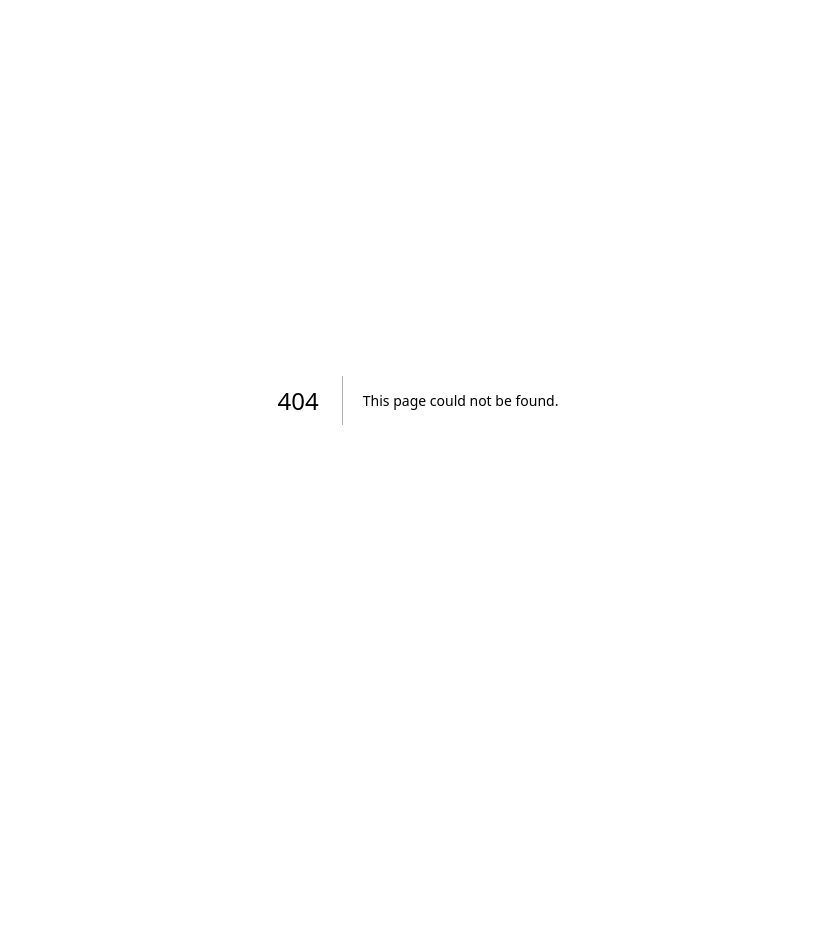
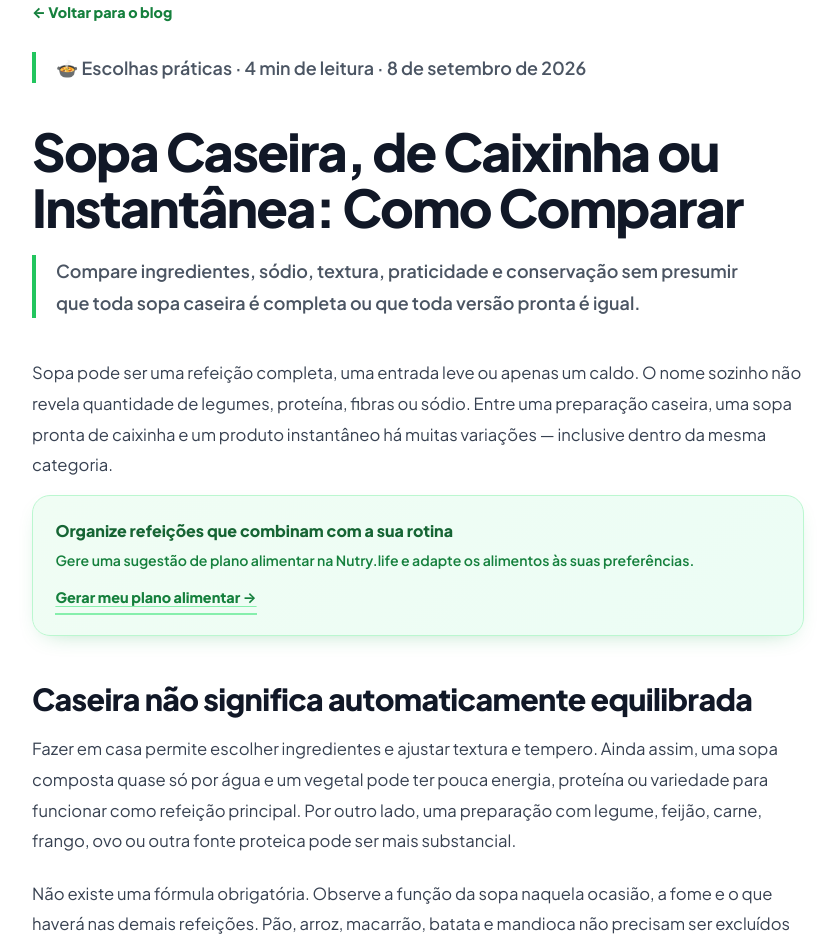
Before and after one commit to elevanceseguros/Nutri, a Next.js app: page /blog/sopa-caseira-caixinha-instantanea-comparar in a window 1280 px wide. Before the commit this address had no page. Shown: the top 946 px of the page, without its empty margins (222-1057 px from the left). Before the commit the page ends 800 px from the top, so only its background shows below. Built offline with nearby package versions, Linux system fonts and the light colour scheme.

Commit message:
Publica artigo de 08/09 sobre tipos de sopa

```diff
--- /dev/null
+++ b/src/app/blog/sopa-caseira-caixinha-instantanea-comparar/page.tsx
@@ -0,0 +1,87 @@
+import type { Metadata } from "next";
+import Link from "next/link";
+import styles from "../../page.module.css";
+
+const title = "Sopa Caseira, de Caixinha ou Instantânea: Como Comparar";
+const description = "Compare ingredientes, sódio, textura, praticidade e conservação sem presumir que toda sopa caseira é completa ou que toda versão pronta é igual.";
+const url = "https://www.nutry.life/blog/sopa-caseira-caixinha-instantanea-comparar";
+export const metadata: Metadata = {
+  title: `${title} | Nutry.life`, description,
+  alternates: { canonical: url },
+  openGraph: { title, description, type: "article", url, publishedTime: "2026-09-08", modifiedTime: "2026-09-08" },
+};
+const jsonLd = {
+  "@context": "https://schema.org", "@type": "Article", headline: title, description,
+  datePublished: "2026-09-08", dateModified: "2026-09-08", mainEntityOfPage: url,
+  publisher: { "@type": "Organization", name: "Nutry.life", url: "https://www.nutry.life" },
+};
+export default function Post() {
+  return (
+    <main className={styles.postContainer}>
+      <script type="application/ld+json" dangerouslySetInnerHTML={{ __html: JSON.stringify(jsonLd) }} />
+      <Link href="/blog" className={styles.backToBlog} data-nav="back-to-blog">← Voltar para o blog</Link>
+      <article>
+        <header>
+          <p className={styles.postExcerpt}>🍲 Escolhas práticas · 4 min de leitura · 8 de setembro de 2026</p>
+          <h1 className={styles.postTitle}>{title}</h1>
+          <p className={styles.postExcerpt}>{description}</p>
+        </header>
+        <div className={styles.postContent}>
+          <p>Sopa pode ser uma refeição completa, uma entrada leve ou apenas um caldo. O nome sozinho não revela quantidade de legumes, proteína, fibras ou sódio. Entre uma preparação caseira, uma sopa pronta de caixinha e um produto instantâneo há muitas variações — inclusive dentro da mesma categoria.</p>
+          <div className={styles.articleCtaTop} data-cta="top">
+            <div><strong>Organize refeições que combinam com a sua rotina</strong>
+              <p>Gere uma sugestão de plano alimentar na Nutry.life e adapte os alimentos às suas preferências.</p>
+              <Link href="/" className={styles.articleCtaLink}>Gerar meu plano alimentar →</Link>
+            </div>
+          </div>
+          <h2>Caseira não significa automaticamente equilibrada</h2>
+          <p>Fazer em casa permite escolher ingredientes e ajustar textura e tempero. Ainda assim, uma sopa composta quase só por água e um vegetal pode ter pouca energia, proteína ou variedade para funcionar como refeição principal. Por outro lado, uma preparação com legume, feijão, carne, frango, ovo ou outra fonte proteica pode ser mais substancial.</p>
+          <p>Não existe uma fórmula obrigatória. Observe a função da sopa naquela ocasião, a fome e o que haverá nas demais refeições. Pão, arroz, macarrão, batata e mandioca não precisam ser excluídos por estarem dentro ou ao lado do prato.</p>
+          <h2>Caixinha, lata e pacote não são a mesma coisa</h2>
+          <p>Sopas prontas para aquecer podem trazer legumes visíveis e diferentes concentrações. Misturas em pó precisam de água e tendem a usar ingredientes desidratados. Macarrões instantâneos com caldo formam outra categoria de produto. Comparar apenas a palavra “sopa” cria uma equivalência que o rótulo não confirma.</p>
+          <p>Veja a lista de ingredientes, o rendimento depois do preparo e a tabela nutricional. Produtos com embalagem parecida podem ter composições, porções e instruções bastante diferentes.</p>
+          <h2>Como comparar o sódio corretamente</h2>
+          <p>A Anvisa exige a declaração da informação nutricional e estabelece regras para a rotulagem frontal. Para comparar dois produtos, use a coluna por 100 g ou 100 ml e verifique se os dois estão na mesma condição: pronto para consumo ou pó antes do preparo.</p>
+          <p>Depois, traduza isso para o que realmente será servido. Se a embalagem contém duas porções e você consome tudo, o valor total não é o mesmo declarado para uma porção. Caldos, queijos, carnes processadas e temperos adicionados em casa também entram na soma da receita.</p>
+          <h2>“Tem legumes” pode significar quantidades muito diferentes</h2>
+          <p>A imagem da embalagem não informa a proporção de cada ingrediente. Na lista, os componentes aparecem em ordem decrescente de quantidade. Purês, amidos e farinhas podem engrossar a sopa; isso não é necessariamente um problema, mas ajuda a entender por que a textura cremosa não prova que há muitos vegetais.</p>
+          <p>Se deseja uma refeição com pedaços e mais variedade, é possível complementar uma sopa pronta com legumes congelados, feijão já cozido, frango desfiado ou outro alimento disponível. A praticidade pode ser ponto de partida, não precisa ser motivo para classificar a refeição como “boa” ou “ruim”.</p>
+          <h2>Sopa sustenta menos porque é líquida?</h2>
+          <p>A saciedade depende de volume, composição, textura, quantidade e contexto. Um caldo coado costuma ser diferente de uma sopa espessa com alimentos em pedaços. Mastigação, fibras, proteína e energia total podem mudar a experiência, mas não existe garantia universal de quanto tempo a fome levará para voltar.</p>
+          <p>Quem percebe fome logo depois pode observar se a preparação tinha apenas caldo, se a quantidade foi pequena ou se faltavam componentes que normalmente tornam suas refeições mais satisfatórias.</p>
+          <h2>Como guardar sopa com segurança</h2>
+          <ol>
+            <li>Não deixe a panela esfriando por horas em temperatura ambiente.</li>
+            <li>Divida grandes volumes em recipientes menores para favorecer resfriamento.</li>
+            <li>Mantenha refrigerada em recipiente fechado e respeite o prazo adequado aos ingredientes usados.</li>
+            <li>Ao congelar, deixe espaço para expansão e identifique o conteúdo e a data.</li>
+            <li>Reaqueça a porção até ficar bem quente e evite repetir ciclos de aquecimento do lote inteiro.</li>
+          </ol>
+          <p>Batata, macarrão, creme de leite e alguns legumes podem mudar de textura depois do congelamento. Isso afeta qualidade sensorial, não significa automaticamente que o alimento ficou inseguro.</p>
+          <h2>Roteiro rápido para escolher</h2>
+          <ul>
+            <li>Quero entrada, lanche ou refeição principal?</li>
+            <li>Quais ingredientes aparecem primeiro na lista?</li>
+            <li>A tabela descreve o produto pronto ou o pó?</li>
+            <li>Quantas porções existem na embalagem?</li>
+            <li>Há fonte de proteína e alimentos em pedaços?</li>
+            <li>O sódio e os ingredientes fazem sentido no conjunto do dia?</li>
+            <li>Consigo complementar ou preparar uma quantidade maior para congelar?</li>
+          </ul>
+          <p>Leia também: <Link href="/blog/como-ler-rotulo-de-alimentos">como ler o rótulo dos alimentos</Link> · <Link href="/blog/temperos-prontos-naturais-sodio-como-comparar">como comparar temperos e sódio</Link>.</p>
+          <section className={styles.premiumBanner} data-cta="final">
+            <div className={styles.premiumHeader}><h2>Planeje refeições práticas sem depender de regras rígidas</h2>
+              <p>Gere uma sugestão de plano alimentar, adapte preparações e horários às suas preferências e busque orientação profissional quando precisar de uma estratégia individual.</p>
+            </div>
+            <Link href="/" className={styles.premiumBtn}>Gerar meu plano alimentar</Link>
+          </section>
+          <Link href="/blog" className={styles.backToBlog} data-nav="back-to-all-articles">← Voltar para todos os artigos</Link>
+        </div>
+      </article>
+      <footer className={styles.footer}>
+        <p>Este conteúdo é educativo e não substitui avaliação de nutricionista ou médico. Necessidades, restrições alimentares, alergias e condições de saúde exigem orientação individual.</p>
+        <p>Fontes e referências: <a href="https://www.gov.br/anvisa/pt-br/assuntos/alimentos/rotulagem" target="_blank" rel="noopener noreferrer">Anvisa — rotulagem de alimentos</a> · <a href="https://www.gov.br/anvisa/pt-br/assuntos/alimentos/rotulagem/rotulagem-nutricional" target="_blank" rel="noopener noreferrer">Anvisa — rotulagem nutricional</a> · <a href="https://www.gov.br/saude/pt-br/assuntos/saude-brasil/publicacoes-para-promocao-a-saude/guia_alimentar_populacao_brasileira_2ed.pdf" target="_blank" rel="noopener noreferrer">Ministério da Saúde — Guia Alimentar</a>. Referências consultadas em 08/09/2026.</p>
+      </footer>
+    </main>
+  );
+}
--- a/src/app/sitemap.ts
+++ b/src/app/sitemap.ts
@@ -5,6 +5,7 @@ export default function sitemap(): MetadataRoute.Sitemap {
 
   // Artigos em ordem cronológica decrescente.
   return [
+    { url: `${baseUrl}/blog/sopa-caseira-caixinha-instantanea-comparar`, lastModified: new Date('2026-09-08'), changeFrequency: 'monthly', priority: 0.8 },
     { url: `${baseUrl}/blog/castanhas-naturais-torradas-salgadas-como-comparar`, lastModified: new Date('2026-09-07'), changeFrequency: 'monthly', priority: 0.8 },
     { url: `${baseUrl}/blog/cuscuz-milho-cafe-da-manha-como-montar`, lastModified: new Date('2026-09-06'), changeFrequency: 'monthly', priority: 0.8 },
     { url: `${baseUrl}/blog/azeite-oleo-soja-canola-como-escolher`, lastModified: new Date('2026-09-05'), changeFrequency: 'monthly', priority: 0.8 },
```
Also changed, not shown: src/app/blog/page.tsx (+9 -0 lines).
